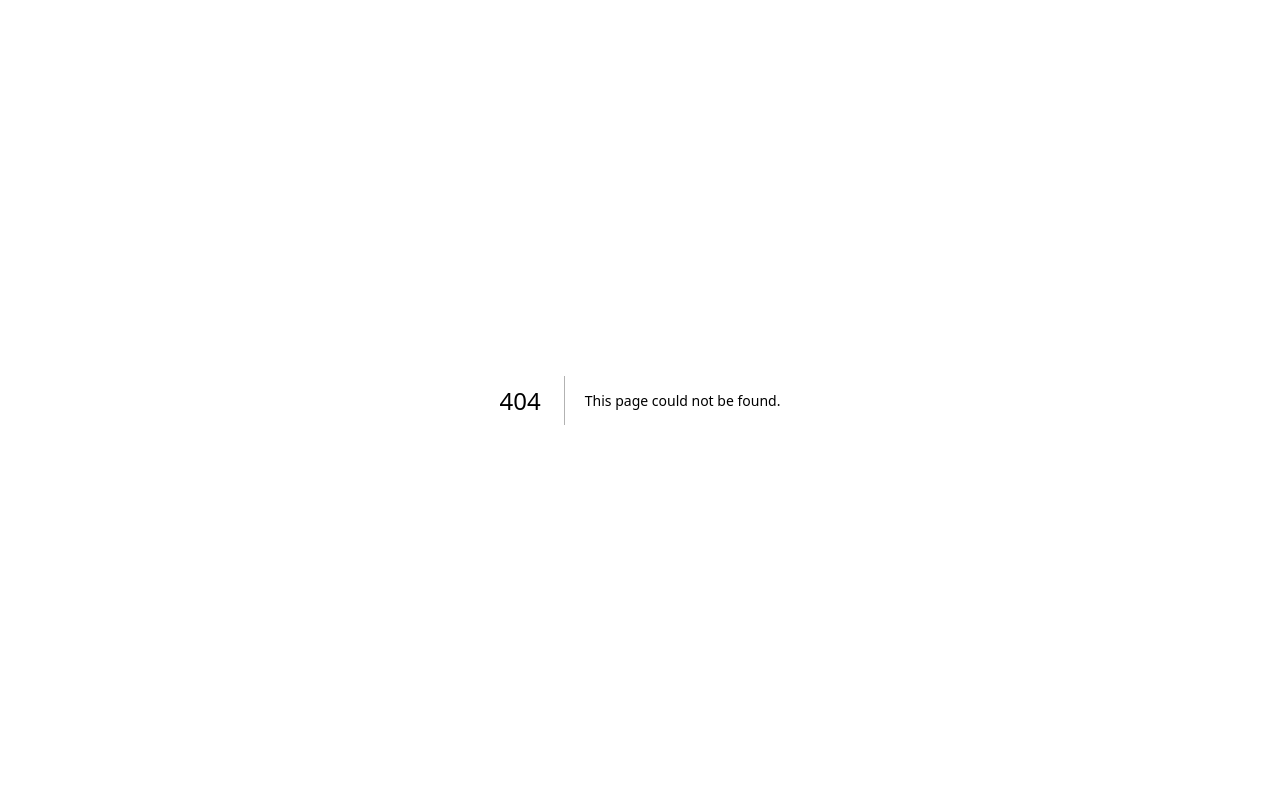
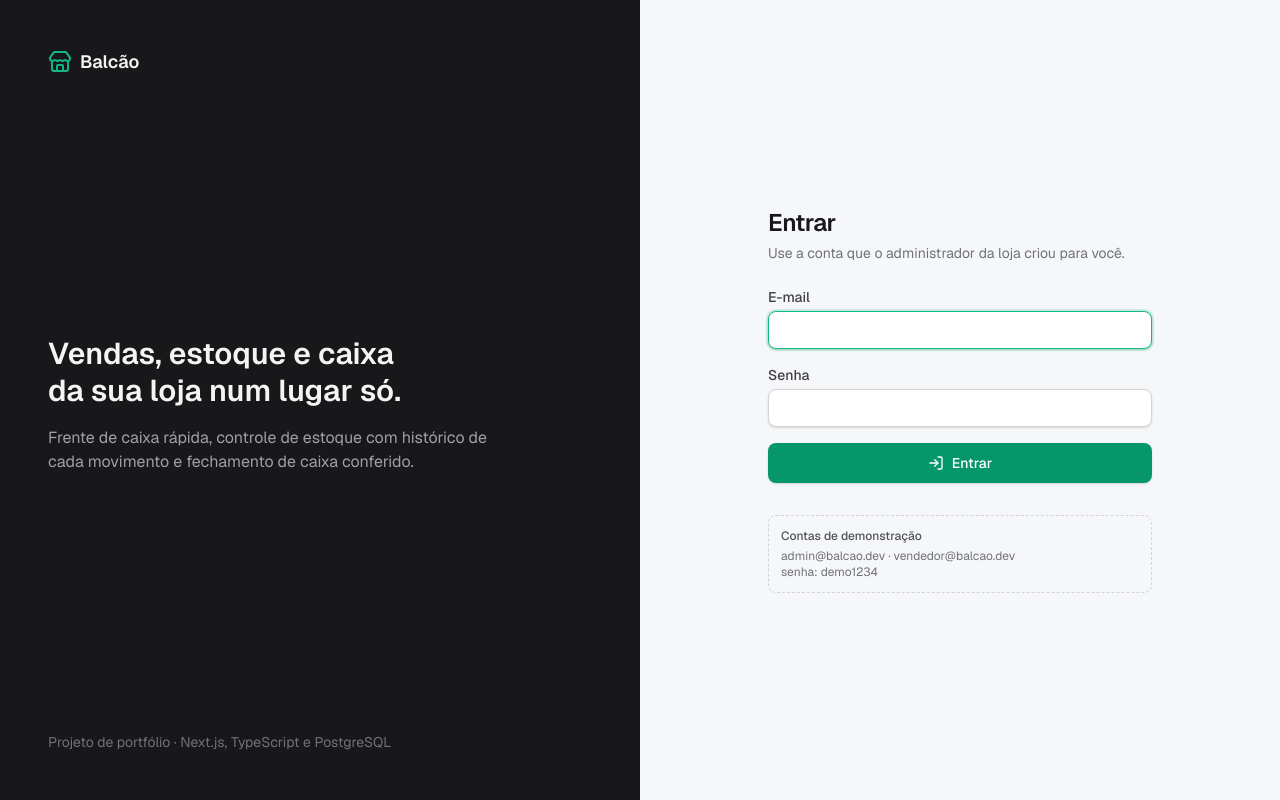
Before and after one commit to edudiasr/balcao, a Next.js app: page /login in a window 1280 px wide. Before the commit this address had no page. Built offline with nearby package versions, Linux system fonts and the light colour scheme; no server answers.

Commit message:
Tela de login com limite de tentativas

```diff
--- /dev/null
+++ b/src/app/login/actions.ts
@@ -0,0 +1,54 @@
+'use server';
+
+import { headers } from 'next/headers';
+import { redirect } from 'next/navigation';
+import { z } from 'zod';
+import { db } from '@/lib/db';
+import { autenticar } from '@/lib/servicos/usuarios';
+import { criarSessao, encerrarSessao } from '@/lib/sessao';
+
+export type EstadoLogin = { erro?: string; email?: string } | undefined;
+
+// Limite simples de tentativas por e-mail + IP (memória do processo).
+// Num deploy com várias instâncias isso iria para o Redis; para uma loja, um servidor só basta.
+const tentativas = new Map<string, number[]>();
+const JANELA = 10 * 60 * 1000;
+const MAXIMO = 5;
+
+function bloqueado(chave: string) {
+  const agora = Date.now();
+  const lista = (tentativas.get(chave) ?? []).filter((t) => agora - t < JANELA);
+  tentativas.set(chave, lista);
+  return lista.length >= MAXIMO;
+}
+
+const esquema = z.object({
+  email: z.email('Digite um e-mail válido.').trim().toLowerCase(),
+  senha: z.string().min(1, 'Digite a senha.'),
+  voltar: z.string().optional(),
+});
+
+export async function entrar(_: EstadoLogin, form: FormData): Promise<EstadoLogin> {
+  const dados = esquema.safeParse(Object.fromEntries(form));
+  if (!dados.success) return { erro: dados.error.issues[0].message, email: String(form.get('email') ?? '') };
+  const { email, senha, voltar } = dados.data;
+
+  const ip = (await headers()).get('x-forwarded-for')?.split(',')[0]?.trim() ?? 'local';
+  const chave = `${email}|${ip}`;
+  if (bloqueado(chave)) return { erro: 'Muitas tentativas. Espere alguns minutos e tente de novo.', email };
+
+  const usuario = await autenticar(db, email, senha);
+  if (!usuario) {
+    tentativas.get(chave)!.push(Date.now());
+    return { erro: 'E-mail ou senha incorretos.', email };
+  }
+  tentativas.delete(chave);
+  await criarSessao(usuario.id);
+  // só aceita voltar para caminho interno (evita redirecionar para site de fora)
+  redirect(voltar?.startsWith('/') && !voltar.startsWith('//') ? voltar : '/painel');
+}
+
+export async function sair() {
+  await encerrarSessao();
+  redirect('/login');
+}
--- /dev/null
+++ b/src/app/login/form-login.tsx
@@ -0,0 +1,22 @@
+'use client';
+
+import { useActionState } from 'react';
+import { LogIn } from 'lucide-react';
+import { Aviso, Botao, Campo } from '@/components/ui';
+import { entrar } from './actions';
+
+export function FormLogin({ voltar }: { voltar?: string }) {
+  const [estado, acao, enviando] = useActionState(entrar, undefined);
+  return (
+    <form action={acao} className="space-y-4">
+      {estado?.erro && <Aviso>{estado.erro}</Aviso>}
+      <Campo rotulo="E-mail" name="email" type="email" autoComplete="username" defaultValue={estado?.email} required autoFocus />
+      <Campo rotulo="Senha" name="senha" type="password" autoComplete="current-password" required />
+      {voltar && <input type="hidden" name="voltar" value={voltar} />}
+      <Botao className="w-full py-2.5" disabled={enviando}>
+        <LogIn size={16} />
+        {enviando ? 'Entrando...' : 'Entrar'}
+      </Botao>
+    </form>
+  );
+}
--- /dev/null
+++ b/src/app/login/page.tsx
@@ -0,0 +1,56 @@
+import type { Metadata } from 'next';
+import { Suspense } from 'react';
+import { redirect } from 'next/navigation';
+import { Store } from 'lucide-react';
+import { usuarioAtual } from '@/lib/dal';
+import { FormLogin } from './form-login';
+
+export const metadata: Metadata = { title: 'Entrar' };
+
+export default function Login({ searchParams }: PageProps<'/login'>) {
+  return (
+    <main className="grid min-h-screen lg:grid-cols-2">
+      <section className="hidden flex-col justify-between bg-zinc-900 p-12 text-zinc-100 lg:flex">
+        <div className="flex items-center gap-2 text-lg font-semibold">
+          <Store className="text-marca-500" /> Balcão
+        </div>
+        <div>
+          <p className="text-3xl font-semibold leading-tight">
+            Vendas, estoque e caixa
+            <br />
+            da sua loja num lugar só.
+          </p>
+          <p className="mt-4 max-w-md text-zinc-400">
+            Frente de caixa rápida, controle de estoque com histórico de cada movimento e fechamento de caixa conferido.
+          </p>
+        </div>
+        <p className="text-sm text-zinc-500">Projeto de portfólio · Next.js, TypeScript e PostgreSQL</p>
+      </section>
+
+      <section className="flex items-center justify-center p-6">
+        <div className="w-full max-w-sm">
+          <div className="mb-8 flex items-center gap-2 text-lg font-semibold lg:hidden">
+            <Store className="text-marca-600" /> Balcão
+          </div>
+          <h1 className="text-2xl font-semibold tracking-tight">Entrar</h1>
+          <p className="mb-6 mt-1 text-sm text-zinc-500">Use a conta que o administrador da loja criou para você.</p>
+          <Suspense fallback={<div className="h-48 animate-pulse rounded-lg bg-zinc-100" />}>
+            <Formulario searchParams={searchParams} />
+          </Suspense>
+          <div className="mt-8 rounded-lg border border-dashed border-zinc-300 p-3 text-xs text-zinc-500">
+            <p className="font-medium text-zinc-600">Contas de demonstração</p>
+            <p className="mt-1">admin@balcao.dev · vendedor@balcao.dev</p>
+            <p>senha: demo1234</p>
+          </div>
+        </div>
+      </section>
+    </main>
+  );
+}
+
+async function Formulario({ searchParams }: { searchParams: PageProps<'/login'>['searchParams'] }) {
+  // quem já está logado não precisa ver o login
+  if (await usuarioAtual()) redirect('/painel');
+  const { voltar } = await searchParams;
+  return <FormLogin voltar={typeof voltar === 'string' ? voltar : undefined} />;
+}
```
